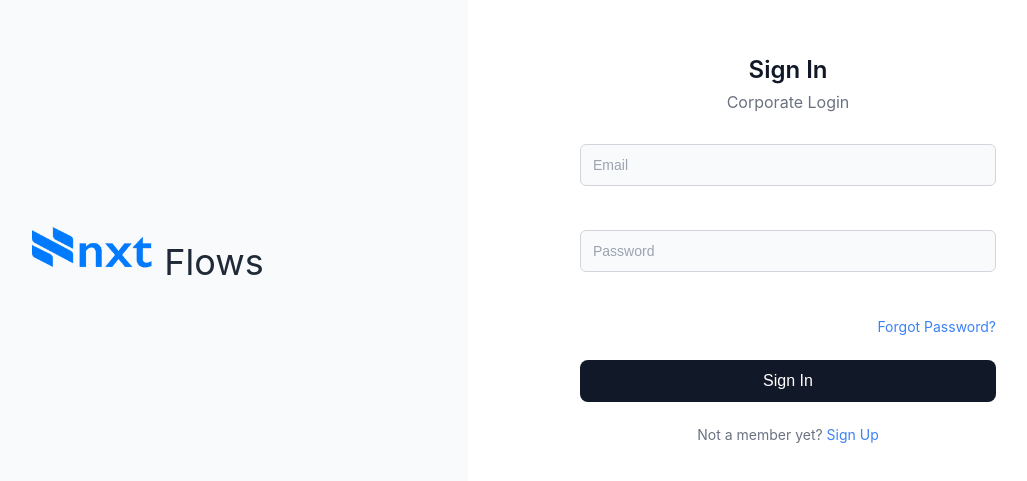
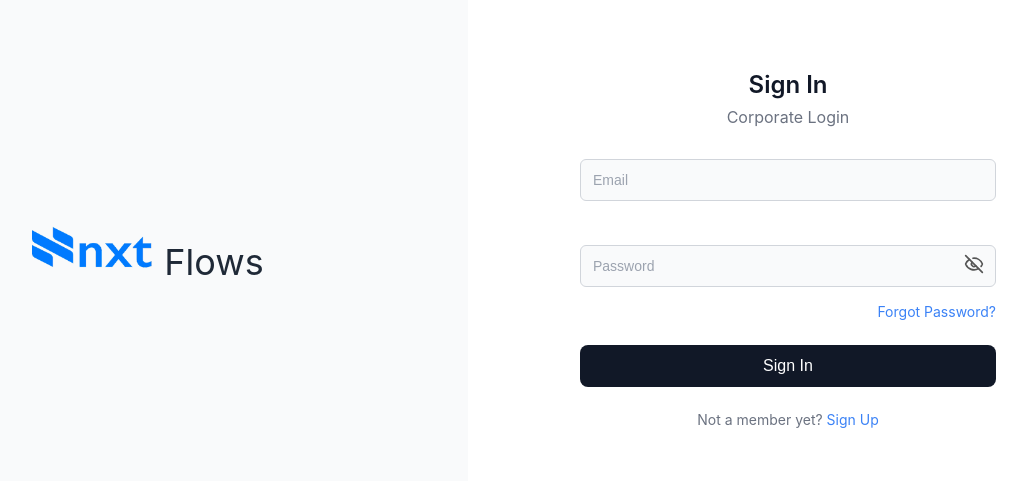
Before and after one commit to JagadeshSivakumar/NXT-Flows, a React (Create React App) app: page / in a window 1280 px wide. Shown: the part 151-632 px from the top of the page, without its empty margins (172-1199 px from the left). Built offline with nearby package versions, Linux system fonts and the light colour scheme.

Commit message:
login icon fix
login icon fix

```diff
--- a/src/components/pages/Login/Login.css
+++ b/src/components/pages/Login/Login.css
@@ -223,7 +223,8 @@ body {
 }
 .error-message {
   color: red;
-  margin-bottom: 10px;
+  margin-bottom: -10px;
+  margin-top: 0px;
   font-size: 14px;
   font-weight: 500;
 }
@@ -231,3 +232,21 @@ body {
 .input-error {
   border: 1px solid red !important;
 }
+
+
+.password-wrapper {
+  position: relative;
+}
+
+.password-wrapper .eye-icon {
+  position: absolute;
+  right: 12px;
+  top: 50%;
+  transform: translateY(-50%);
+  cursor: pointer;
+  color: #555;
+}
+
+.password-wrapper .eye-icon:hover {
+  color: #007bff;
+}
--- a/src/components/pages/Login/Login.jsx
+++ b/src/components/pages/Login/Login.jsx
@@ -1,24 +1,44 @@
 import React, { useState } from "react";
 import { Link, useNavigate } from "react-router-dom";
 import axios from "axios";
-import { ToastContainer, toast } from "react-toastify"; // ✅ import
-import "react-toastify/dist/ReactToastify.css"; // ✅ import styles
+import { ToastContainer, toast } from "react-toastify";
+import "react-toastify/dist/ReactToastify.css";
 import "./Login.css";
+import { LucideEye, LucideEyeOff } from "lucide-react";
 
 function Login() {
   const [email, setEmail] = useState("");
   const [password, setPassword] = useState("");
   const [error, setError] = useState("");
+  const [emailError, setEmailError] = useState(false);
+  const [passwordError, setPasswordError] = useState(false);
+  const [showPassword, setShowPassword] = useState(false);
   const navigate = useNavigate();
 
-  const API_BASE_URL = "http://192.168.1.137:4000"; // ✅ backend URL
+  const API_BASE_URL = "http://192.168.1.137:4000";
+
+  const validateEmail = (email) => {
+    // simple email regex check
+    return /\S+@\S+\.\S+/.test(email);
+  };
 
   const handleSubmit = async (e) => {
     e.preventDefault();
     setError("");
+    setEmailError(false);
+    setPasswordError(false);
 
-    if (!email || !password) {
-      setError("Please enter both email and password");
+    // Email validation
+    if (!email || !validateEmail(email)) {
+      setEmailError(true);
+      setError("Please enter a valid email address");
+      return;
+    }
+
+    // Password validation
+    if (!password) {
+      setPasswordError(true);
+      setError("Please enter your password");
       return;
     }
 
@@ -28,32 +48,35 @@ function Login() {
         password,
       });
 
-      console.log("✅ Login success:", response.data);
-
       if (response.data.token) {
         localStorage.setItem("token", response.data.token);
 
-        // ✅ Success toast
         toast.success("Login successful!", {
           position: "top-center",
           autoClose: 2000,
         });
 
-        // Navigate after short delay
         setTimeout(() => {
           navigate("/Exploreflow");
         }, 2000);
       }
     } catch (err) {
-      console.error("❌ Login error:", err.response?.data || err.message);
-
       const message =
         err.response?.data?.message ||
         "Invalid email or password. Please try again.";
-
       setError(message);
 
-      // ✅ Error toast
+      // Decide which field to highlight
+      if (message.toLowerCase().includes("email")) {
+        setEmailError(true);
+      } else if (message.toLowerCase().includes("password")) {
+        setPasswordError(true);
+      } else {
+        // default: highlight both if unsure
+        setEmailError(true);
+        setPasswordError(true);
+      }
+
       toast.error(message, {
         position: "top-center",
         autoClose: 3000,
@@ -63,10 +86,8 @@ function Login() {
 
   return (
     <div className="login-container">
-      {/* Toast container */}
       <ToastContainer />
 
-      {/* Left side - Logo and branding */}
       <div className="branding-section">
         <div className="brand-wrapper">
           <div className="brand-text">
@@ -76,15 +97,12 @@ function Login() {
         </div>
       </div>
 
-      {/* Right side - Login form */}
       <div className="form-section">
         <div className="form-container">
           <div className="form-header">
             <h1 className="form-title">Sign In</h1>
             <p className="form-subtitle">Corporate Login</p>
           </div>
-
-          {error && <div className="error-message">{error}</div>} {/* ✅ Red text */}
 
           <form className="login-form" onSubmit={handleSubmit}>
             <div className="form-group">
@@ -93,21 +111,32 @@ function Login() {
                 value={email}
                 onChange={(e) => setEmail(e.target.value)}
                 placeholder="Email"
-                className={`form-input ${error && "input-error"}`} // ✅ highlight input on error
+                className={`form-input ${emailError ? "input-error" : ""}`}
                 required
               />
             </div>
 
-            <div className="form-group">
+            <div
+              className="form-group password-wrapper"
+              style={{ marginBottom: -10 }}
+            >
               <input
-                type="password"
+                type={showPassword ? "text" : "password"}
                 value={password}
                 onChange={(e) => setPassword(e.target.value)}
                 placeholder="Password"
-                className={`form-input ${error && "input-error"}`}
+                className={`form-input ${passwordError ? "input-error" : ""}`}
                 required
               />
+              <span
+                className="eye-icon"
+                onClick={() => setShowPassword(!showPassword)}
+              >
+                {showPassword ? <LucideEye size={20} /> : <LucideEyeOff size={20} />}
+              </span>
             </div>
+
+            {error && <div className="error-message">{error}</div>}
 
             <div className="forgot-password-container">
               <a href="#" className="forgot-password-link">
```
Also changed, not shown: 1 other file (tests, documents, lock files or other folders).
